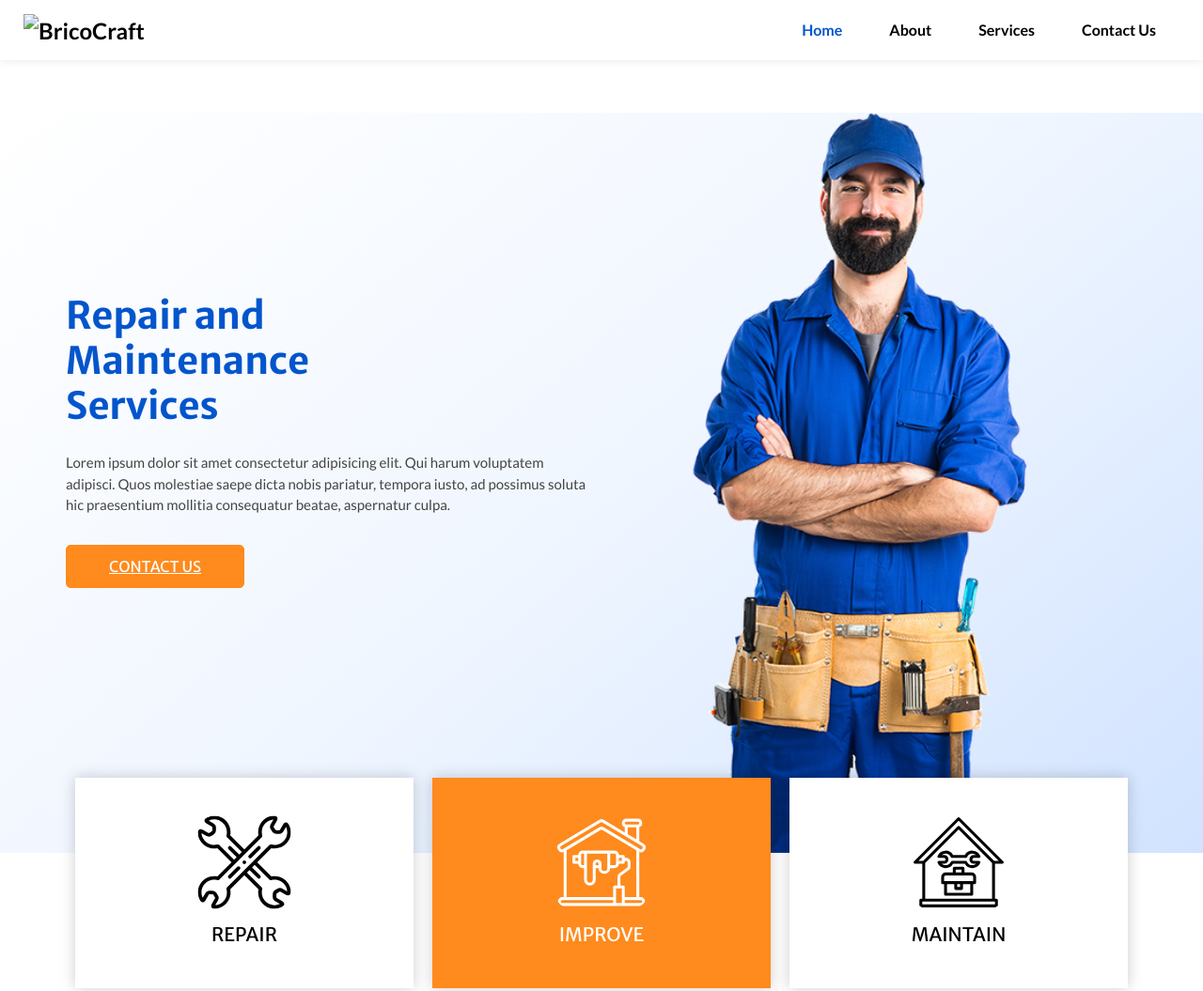
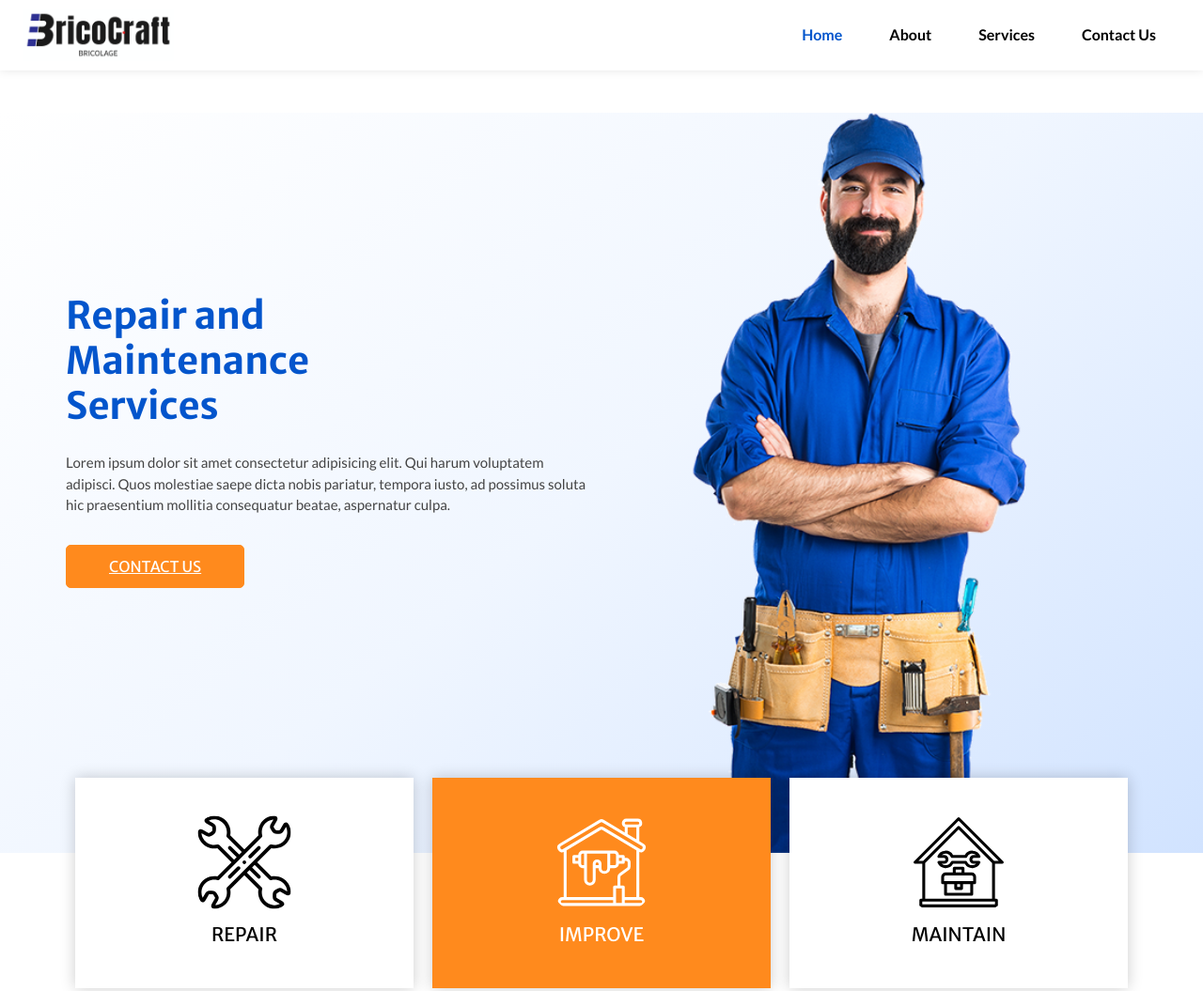
Before and after one commit to AnasNAK/Bricolage, a plain HTML site: page index.html in a window 1280 px wide. Shown: the top 1055 px of the page at 94% size. Drawn offline with nearby package versions, Linux system fonts and the light colour scheme; some packages are replaced by stand-ins of ours; the site is published under a folder, as on GitHub Pages, so addresses that start at the root find nothing; a script that the page names is missing.

Commit message:
edit path of some pics

```diff
--- a/index.html
+++ b/index.html
@@ -9,7 +9,7 @@
   <meta name="description" content="" >
   <meta name="author" content="" >
   <title>BricoCraft</title>
-  <link rel="icon" href="/images/s1.png" type="image/x-icon">
+  <link rel="icon" href="images/s1.png" type="image/x-icon">
   <link rel="stylesheet" type="text/css"
       href="https://cdnjs.cloudflare.com/ajax/libs/OwlCarousel2/2.3.4/assets/owl.carousel.min.css" >
   <link rel="stylesheet" type="text/css" href="css/bootstrap.css" >
@@ -25,7 +25,7 @@
         <div class="container-fluid">
           <nav class="navbar navbar-expand-lg custom_nav-container ">
             <a class="navbar-brand" href="index.html">
-              <img class="img-logo" src="/images/brico-logo.png" alt="BricoCraft">
+              <img class="img-logo" src="images/brico-logo.png" alt="BricoCraft">
             </a>
             <button class="navbar-toggler" type="button" data-toggle="collapse" data-target="#navbarSupportedContent"
               aria-controls="navbarSupportedContent" aria-expanded="false" aria-label="Toggle navigation">
```
Also changed, not shown: About.html (+1 -1 lines), Contact.html (+1 -1 lines), Services.html (+1 -1 lines).
